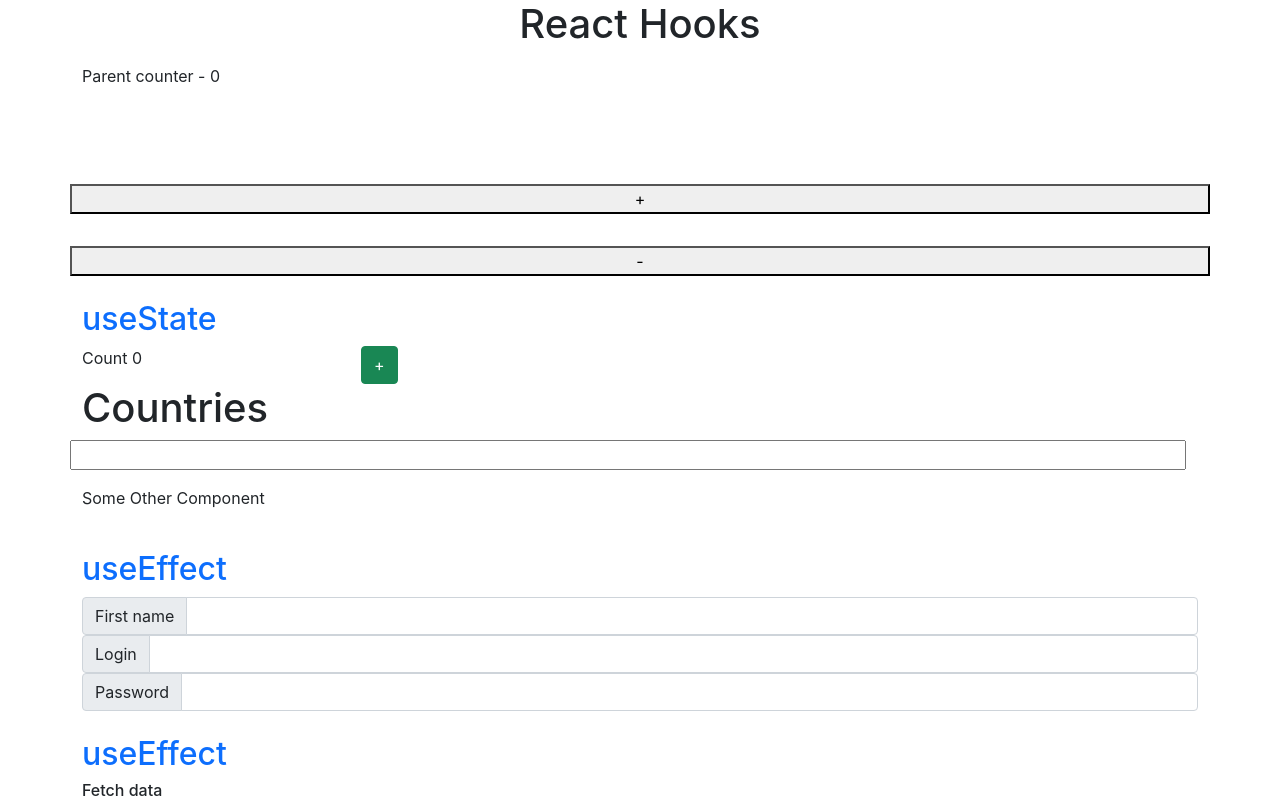
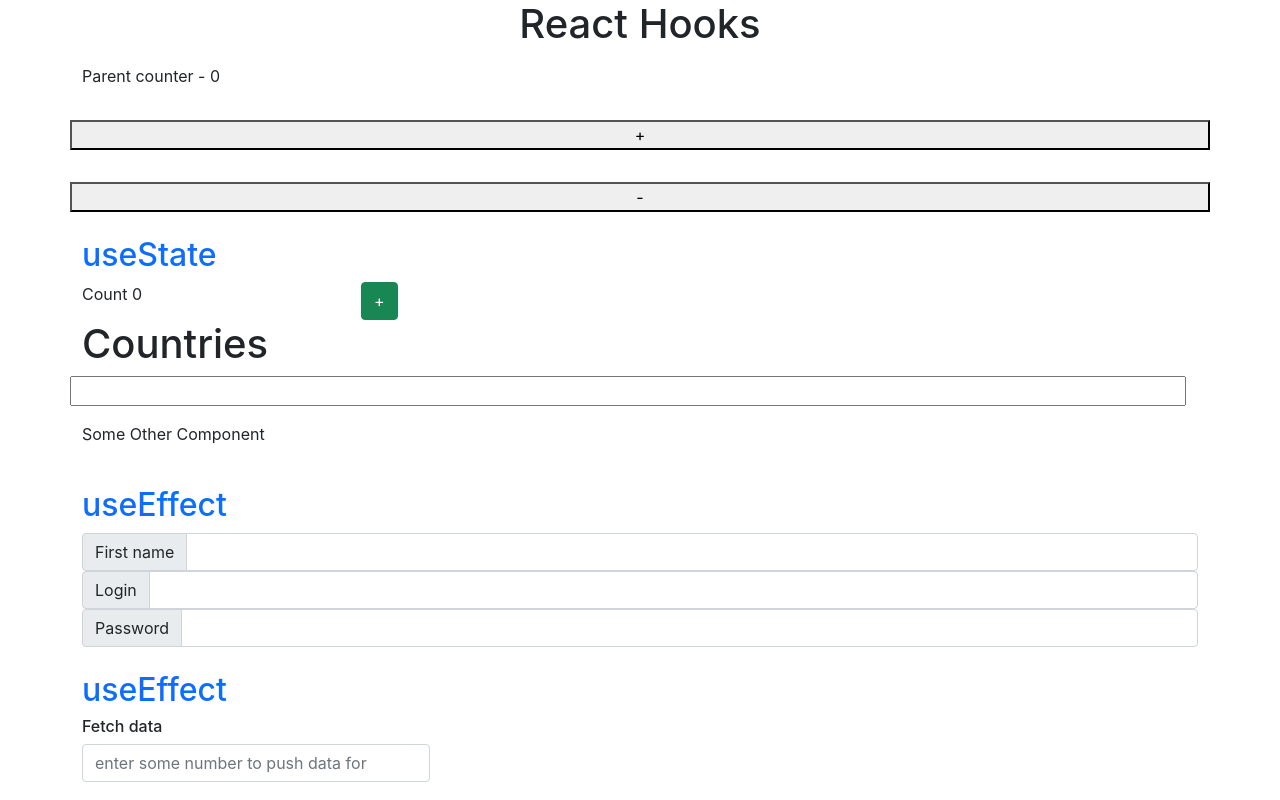
Before and after one commit to SergeyKhrapin/react_hooks, a React (Create React App) app: page / in a window 1280 px wide. Shown: the top 800 px of the page. Built offline with nearby package versions, Linux system fonts and the light colour scheme.

Commit message:
Bump packages, cleanup code

```diff
--- a/package.json
+++ b/package.json
@@ -8,8 +8,8 @@
     "@testing-library/user-event": "^12.6.0",
     "@types/jest": "^26.0.20",
     "@types/node": "^14.14.31",
-    "@types/react": "^17.0.2",
-    "@types/react-dom": "^17.0.1",
+    "@types/react": "^18.0.2",
+    "@types/react-dom": "^18.0.1",
     "react": "^18.0.2",
     "react-dom": "^18.0.1",
     "react-scripts": "5.0.1",
@@ -43,6 +43,7 @@
   },
   "devDependencies": {
     "@babel/core": "^7.21.0",
+    "@babel/plugin-proposal-private-property-in-object": "^7.21.11",
     "@babel/plugin-transform-typescript": "^7.21.0",
     "babel": "^6.23.0"
   }
--- a/src/ReactHooks.tsx
+++ b/src/ReactHooks.tsx
@@ -13,54 +13,26 @@ import Login from './hooks/customHooks/login/Login'
 import * as Memo from './preventRerendering/functionalComponent'
 import * as Pure from './preventRerendering/classComponent'
 import RenderProps from './renderProps/Counter'
-import { memo, useCallback, useEffect, useMemo, useRef, useState } from 'react'
+import { useState } from 'react'
 import Fetch from './hooks/useEffect/Fetch'
 
 function ReactHooks() {
 	console.log('ReactHooks render >>>>>');
 
 	const [counter, setCounter] = useState(0)
-	const prevCounter = useRef(null)
-
-	// const arr = [10, 2, 5, 15, 20, 1, 33];
-
-	// const sort = (arr) => {
-	// 	const arrayOfArraysWithTwoNumbers = [];
-
-	// 	const divideArrayInHalf = (arr: number[]) => {
-	// 		if (arr.length === 1) {
-	// 			return arr;
-	// 		}
-	// 		const firstHalf = arr.slice(0, arr.length/2);
-	// 		const secondHalf = arr.slice(arr.length/2);
-
-
-	// 	};
-
-	// };
 
 	const increaseCounter = () => {
-		setCounter(val => {
-			prevCounter.current = val + 1
-			return ++val
-		})
+		setCounter(val => ++val)
 	}
 
 	const decreaseCounter = () => {
 		setCounter(val => --val)
-		prevCounter.current = counter
 	}
 
 	return (
 		<>
 			<MainContainer>
 				<div>Parent counter - {counter}</div>
-				{prevCounter.current !== null || counter ?
-					<span>Counter has been {counter > prevCounter.current ? 'increased' : 'decreased'}</span> :
-					null}
-				<div>
-					<script>console.log(666)</script>
-				</div>
 				<button onClick={increaseCounter}>+</button>
 				<button onClick={decreaseCounter}>-</button>
 				<Count hookName='useState' />
--- a/src/index.tsx
+++ b/src/index.tsx
@@ -1,10 +1,9 @@
 import React from 'react'
-import ReactDOM from 'react-dom'
 import './index.css'
 import ReactHooks from './ReactHooks'
 import { createRoot } from "react-dom/client"
 
-const root = createRoot(document.getElementById("root"));
+const root = createRoot(document.getElementById("root") as HTMLElement);
 
 root.render(
   <React.StrictMode>
```
Also changed, not shown: 1 other file (tests, documents, lock files or other folders).
